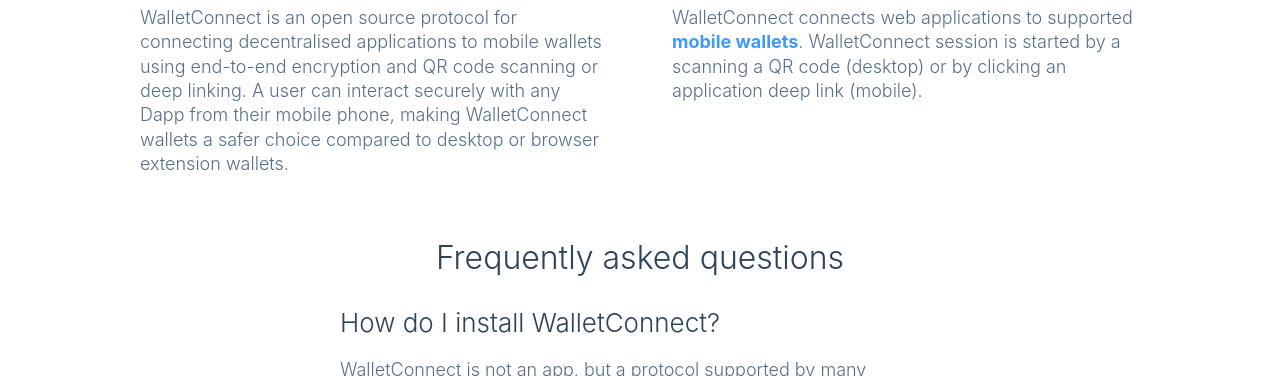
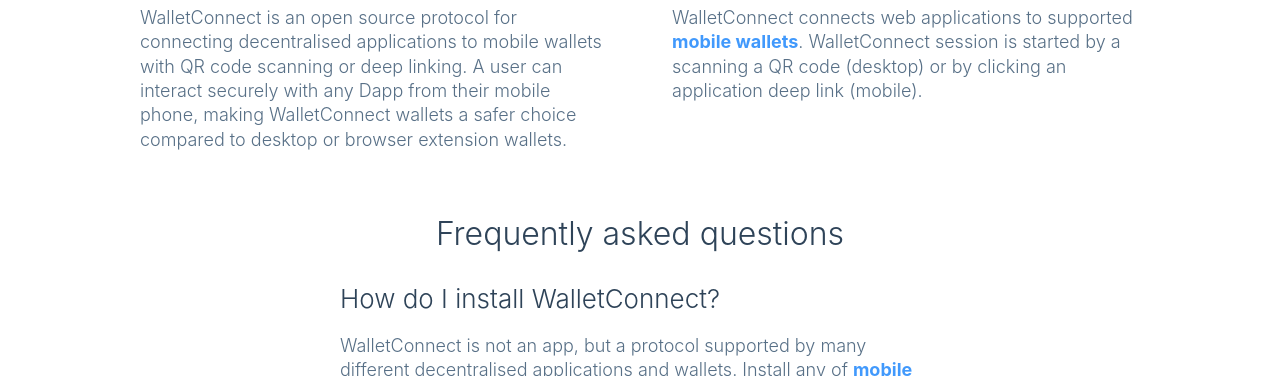
Before and after one commit to WalletConnect/walletconnect-website, a Gatsby site: page / in a window 1280 px wide. Shown: the part 754-1130 px from the top of the page. Built offline with nearby package versions, Linux system fonts and the light colour scheme; Gatsby itself is replaced by a stand-in of ours.

Commit message:
Simplify text, fix a broken link

```diff
--- a/src/pages/index.tsx
+++ b/src/pages/index.tsx
@@ -101,8 +101,8 @@
             <h2>What is WalletConnect?</h2>
             <p>
               WalletConnect is an open source protocol for connecting
-              decentralised applications to mobile wallets using end-to-end
-              encryption and QR code scanning or deep linking. A user can
+              decentralised applications to mobile wallets with QR code scanning or deep linking.
+              A user can
               interact securely with any Dapp from their mobile phone, making
               WalletConnect wallets a safer choice compared to desktop or
               browser extension wallets.
@@ -154,7 +154,7 @@
             <p>
               There are libraries for React-Native(Javascript), Android (Java)
               and Swift (iOS) available. Read more about it in our{" "}
-              <a href="https://https://docs.walletconnect.org/">
+              <a href="https://docs.walletconnect.org/quick-start/wallets">
                 documentation
               </a>
               .
@@ -190,6 +190,7 @@
               can also roll your own.
             </p>
           </SQuestion>
+
         </SFAQWrapper>
       </SSection>
     </SIndexPage>
```
